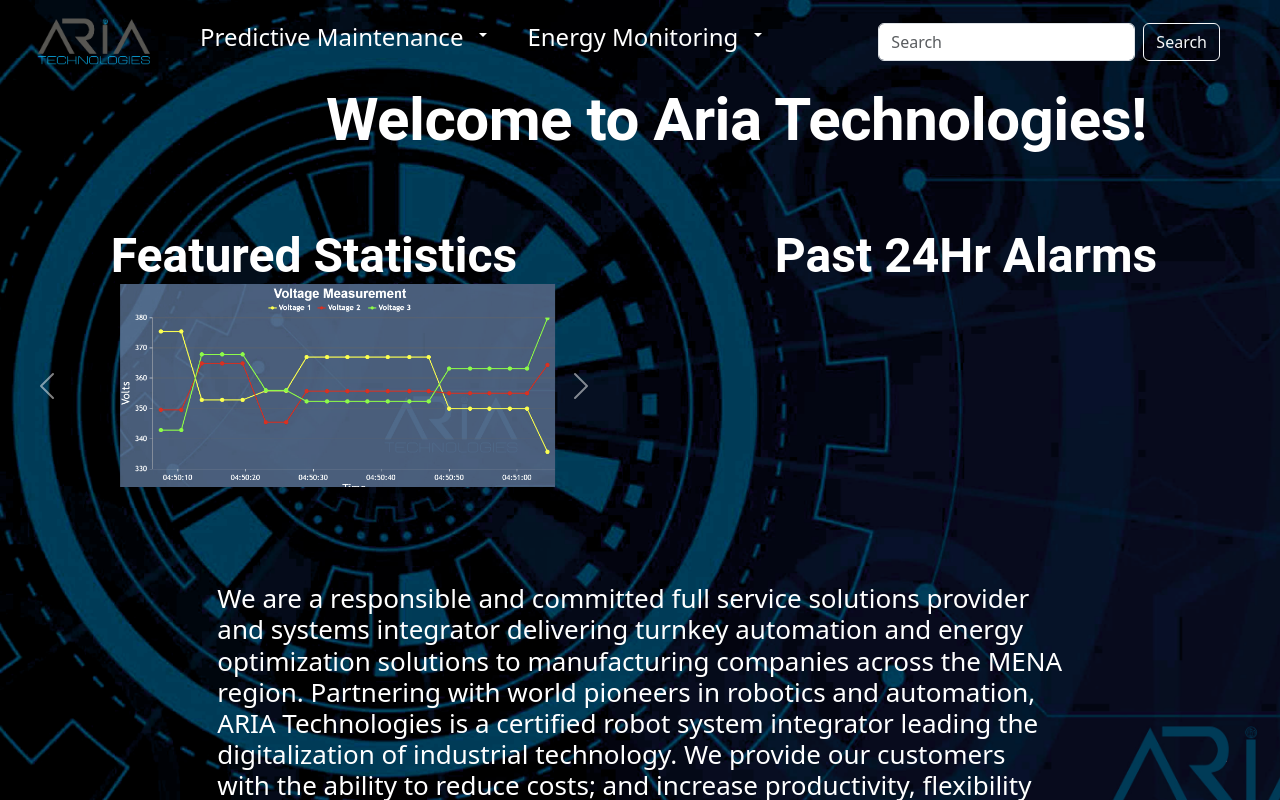
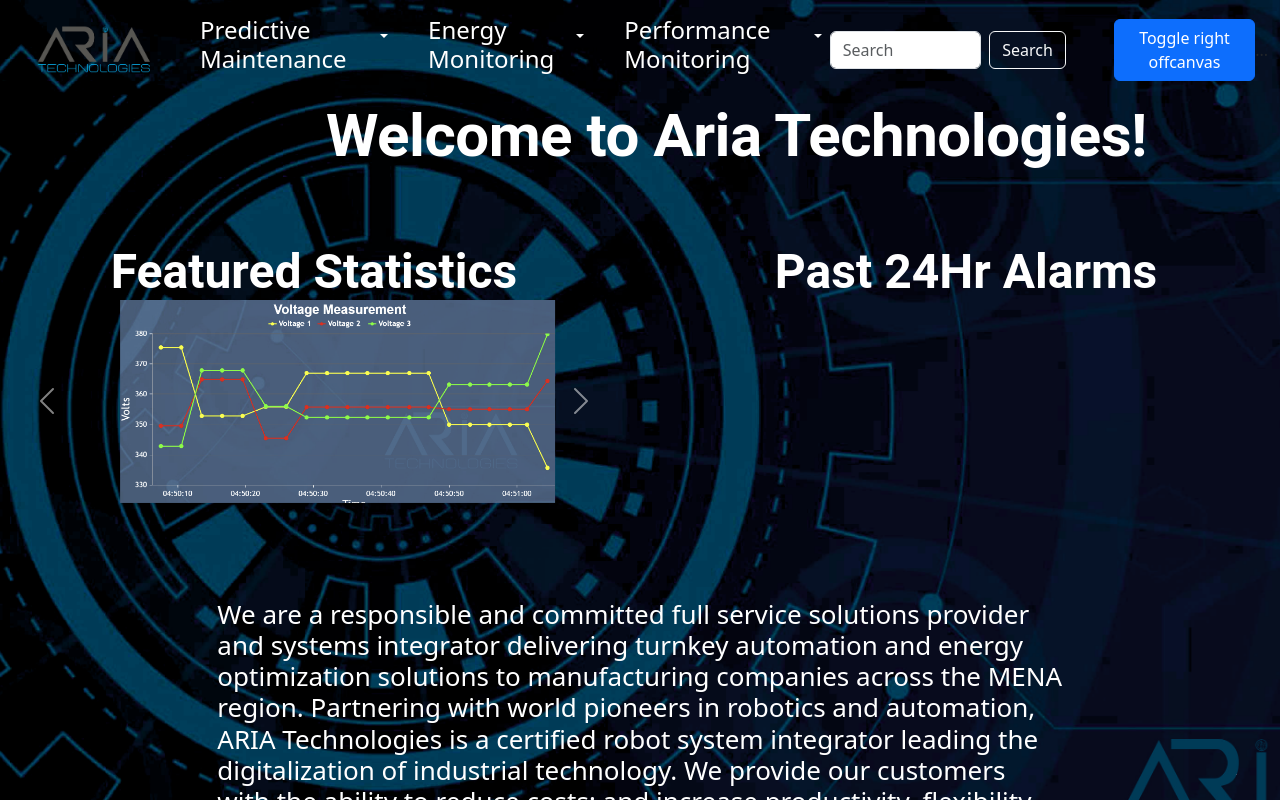
Before and after one commit to AElga/AriaIIoT, a React (Create React App) app: page / in a window 1280 px wide. Shown: the top 800 px of the page. Built offline with nearby package versions, Linux system fonts and the light colour scheme.

Commit message:
navbar/home changes

```diff
--- a/src/Home.js
+++ b/src/Home.js
@@ -128,6 +128,7 @@
           </div>
           <div class="col-2"></div>
         </div>
+
         {/* <br></br><br></br><br></br><br></br><br></br><br></br><br></br><br></br><br></br><br></br><br></br><br></br><br></br><br></br> */}
         </div>
       </div>
--- a/src/NavBar.js
+++ b/src/NavBar.js
@@ -1,71 +1,78 @@
-import React, { Component } from 'react';
+import React from 'react';
 import { NavLink } from 'react-router-dom';
 import 'bootstrap/dist/css/bootstrap.min.css';
 import 'bootstrap/dist/js/bootstrap.bundle.min.js';
 import ariaLogo from './ariaLogo.png';
 import './Guage.css';
 
+const NavBar = () => {
+  return (
+    <nav className="navbar navbar-expand-sm nav-underline" style={{ backgroundColor: "#99969800" }}>
+      <div className="container-fluid">
+        <a className="navbar-brand ms-4" href="/">
+          <img src={ariaLogo} alt="Logo" width="116" height="57" className="d-inline-block align-text-top" />
+        </a>
+        <button className="navbar-toggler" type="button" data-bs-toggle="collapse" data-bs-target="#navbarNavAltMarkup" aria-controls="navbarNavAltMarkup" aria-expanded="false" aria-label="Toggle navigation">
+          <span className="navbar-toggler-icon"></span>
+        </button>
+        <div className="collapse navbar-collapse" id="navbarNavAltMarkup">
+          <div className="navbar-nav">
+            <NavLink className="nav-link ms-4" to="/Vib">
+              <h4 className="font">Predictive Maintenance</h4>
+            </NavLink>
+            <div className="nav-item dropdown">
+              <a className="nav-link dropdown-toggle" href="#" id="predictiveDropdown" role="button" data-bs-toggle="dropdown" aria-expanded="false">
+                <h4 className="font"></h4>
+              </a>
+              <ul className="dropdown-menu dropdown-menu-end" aria-labelledby="predictiveDropdown">
+                <li><NavLink className="dropdown-item" to="/PredictivePage">Predictive Page</NavLink></li>
+                <li><NavLink className="dropdown-item" to="/PredictiveAlarm">Predictive Alarm</NavLink></li>
+              </ul>
+            </div>
+            <NavLink className="nav-link ms-4" to="/Energy">
+              <h4 className="font">Energy Monitoring</h4>
+            </NavLink>
+            <div className="nav-item dropdown">
+              <a className="nav-link dropdown-toggle" href="#" id="energyDropdown" role="button" data-bs-toggle="dropdown" aria-expanded="false">
+                <h4 className="font"></h4>
+              </a>
+              <ul className="dropdown-menu dropdown-menu-end" aria-labelledby="energyDropdown">
+                <li><NavLink className="dropdown-item" to="/EnergyPage">Energy Page</NavLink></li>
+                <li><NavLink className="dropdown-item" to="/EnergyAlarm">Energy Alarm</NavLink></li>
+              </ul>
+            </div>
+            <NavLink className="nav-link ms-4" to="/MP">
+              <h4 className="font">Performance Monitoring</h4>
+            </NavLink>
+            <div className="nav-item dropdown">
+              <a className="nav-link dropdown-toggle" href="#" id="performanceDropdown" role="button" data-bs-toggle="dropdown" aria-expanded="false">
+                <h4 className="font"></h4>
+              </a>
+              <ul className="dropdown-menu dropdown-menu-end" aria-labelledby="performanceDropdown">
+                <li><NavLink className="dropdown-item" to="/PerformancePage">Performance Page</NavLink></li>
+                <li><NavLink className="dropdown-item" to="/PerformanceAlarm">Performance Alarm</NavLink></li>
+              </ul>
+            </div>
+          </div>
+        </div>
+        <form className="d-flex me-5" role="search">
+          <input className="form-control me-2" type="search" placeholder="Search" aria-label="Search" />
+          <button className="btn btn-outline-light btn-bg-dark" type="submit">Search</button>
+        </form>
+        <button className="btn btn-primary" type="button" data-bs-toggle="offcanvas" data-bs-target="#offcanvasRight" aria-controls="offcanvasRight">Toggle right offcanvas</button>
 
-const NavBar = () => {
-
-  return (
-          <nav class="navbar navbar-expand-lg nav-underline" style={{backgroundColor: "#99969800"}} >
-    <div class="container-fluid" >
-    <a class="navbar-brand ms-4" href="/">
-        <img src={ariaLogo} alt="Logo" width="116 px" height="57 px" class="d-inline-block align-text-top"/>
-      </a>
-      <div class="collapse navbar-collapse" id="navbarNavAltMarkup">
-        <div class="navbar-nav">
-
-        <NavLink className="nav-link ms-4" to="/Vib">
-              <h4 class="font">Predictive Maintenance</h4>
-            </NavLink>
-            <a class="nav-link dropdown-toggle " href="#" role="button" data-bs-toggle="dropdown" aria-expanded="false"></a>
-            <ul class="dropdown-menu">
-            <li><a class="dropdown-item" href="#">Fake Predictive Alarm</a></li>
-            </ul>
-            <NavLink className="nav-link ms-4" to="/Energy">
-              <h4 class="font">Energy Monitoring</h4>
-            </NavLink>
-            <a class="nav-link dropdown-toggle" href="#" role="button" data-bs-toggle="dropdown" aria-expanded="false"></a>
-            <ul class="dropdown-menu">
-            <li><a class="dropdown-item" href="#">Fake Energy Alarm</a></li>
-            </ul>
-            {/* <NavLink className="nav-link ms-4" to="/MP" >
-              <h4 class="font">Performance Monitoring</h4>
-            </NavLink>
-            <a class="nav-link dropdown-toggle" href="#" role="button" data-bs-toggle="dropdown" aria-expanded="false"></a>
-            <ul class="dropdown-menu">
-            <li><a class="dropdown-item" href="#">Fake MP Alarm</a></li>
-            </ul> */}
+        <div className="offcanvas offcanvas-end" tabIndex="-1" id="offcanvasRight" aria-labelledby="offcanvasRightLabel">
+          <div className="offcanvas-header">
+            <h5 className="offcanvas-title" id="offcanvasRightLabel">Offcanvas right</h5>
+            <button type="button" className="btn-close" data-bs-dismiss="offcanvas" aria-label="Close"></button>
+          </div>
+          <div className="offcanvas-body">
+            ...
+          </div>
         </div>
-
       </div>
-      <form class="d-flex me-5" role="search" >
-      <input class="form-control me-2" type="search" placeholder="Search" aria-label="Search"  />
-      <button class="btn btn-outline-light btn-bg-dark" type="submit"  >Search</button>
-    </form>
-    {/* <button class="navbar-toggler" type="button" data-bs-toggle="offcanvas" data-bs-target="#offcanvasNavbar" aria-controls="offcanvasNavbar" aria-label="Toggle navigation">
-      <span class="navbar-toggler-icon"></span>
-    </button>
-    <div class="offcanvas offcanvas-end" tabindex="-1" id="offcanvasNavbar" aria-labelledby="offcanvasNavbarLabel">
-      <div class="offcanvas-header">
-        <h5 class="offcanvas-title" id="offcanvasNavbarLabel">Offcanvas</h5>
-        <button type="button" class="btn-close" data-bs-dismiss="offcanvas" aria-label="Close"></button>
-      </div>
-      <div class="offcanvas-body"></div>
-        </div> */}
-    {/* <div>
-    <nav class="navbar mh-75  fixed-bottom" style={{backgroundColor: "#999698"}}>
-  <div class="container-fluid h-100" style={{backgroundColor: "#999698"}}>
-    <a class="navbar-brand" href="#">Back to Top</a>
-    <img src={ariaLogo} alt="Logo" width="143 px" height="70 px" class="d-inline-block align-text-top"/>
-  </div>
-</nav></div> */}
-    </div>
-  </nav>
-    );
-
+    </nav>
+  );
 }
 
 export default NavBar;
```
